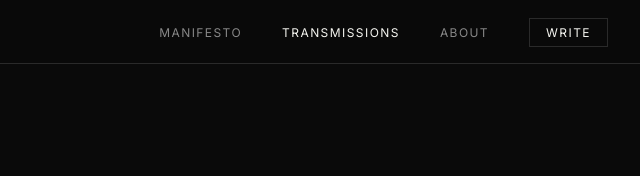
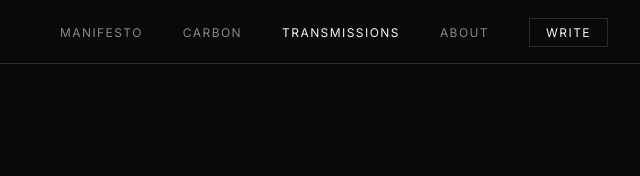
Before and after one commit to bond6-labs/bond6.io, a plain HTML site: page magazine.html in a window 1280 px wide. Shown: the top 176 px of the page, 640-1280 px from the left. Drawn offline with nearby package versions, Linux system fonts and the light colour scheme.

Commit message:
fix: add missing Carbon nav link on Transmissions page

```diff
--- a/magazine.html
+++ b/magazine.html
@@ -19,6 +19,7 @@
     </a>
     <ul class="nav__links">
       <li><a href="manifesto.html">Manifesto</a></li>
+      <li><a href="carbon.html">Carbon</a></li>
       <li><a href="magazine.html" class="active">Transmissions</a></li>
       <li><a href="about.html">About</a></li>
       <li><a href="submit.html" class="nav__cta">Write</a></li>
```
